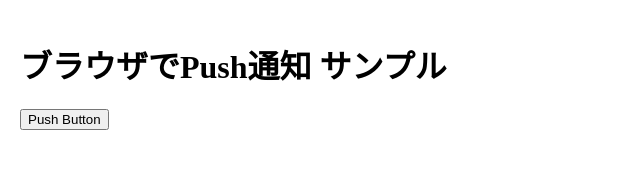
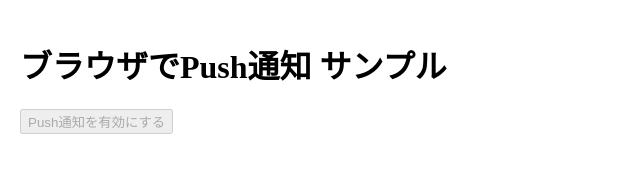
Before and after one commit to r-konishi/Push-Notifications-on-the-Open-Web-Sample, a plain HTML site: page index.html in a window 1280 px wide. Shown: the whole page, without its empty margins (0-640 px from the left). Drawn offline with Linux system fonts and the light colour scheme.

Commit message:
ボタンの初期状態を変更

```diff
--- a/index.html
+++ b/index.html
@@ -15,7 +15,7 @@
   <body>
     <h1>ブラウザでPush通知 サンプル</h1>
 
-    <button id="push-button">Push Button</button>
+    <button id="push-button" disabled="true">Push通知を有効にする</button>
 
     <!-- javascripts -->
     <script type="text/javascript" src="./javascripts/main.js"></script>
```
Also changed, not shown: 1 other file.
